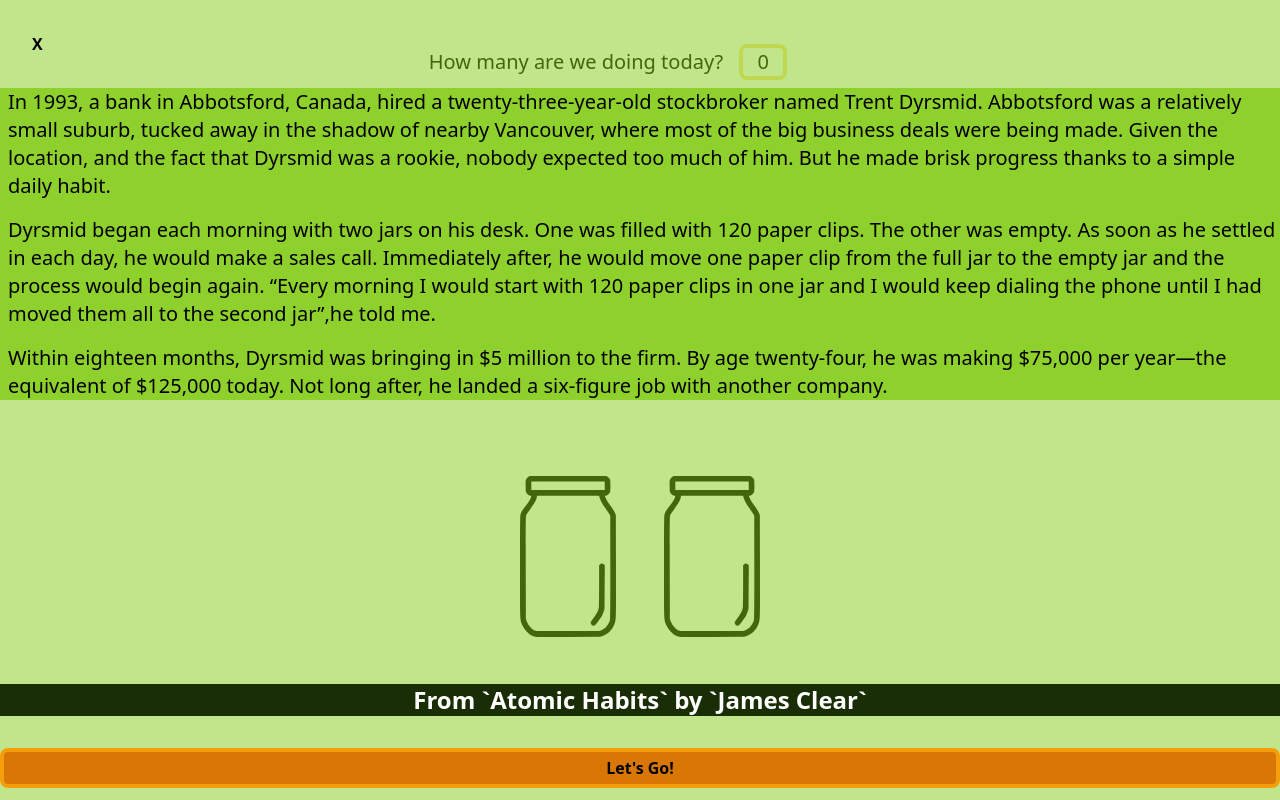
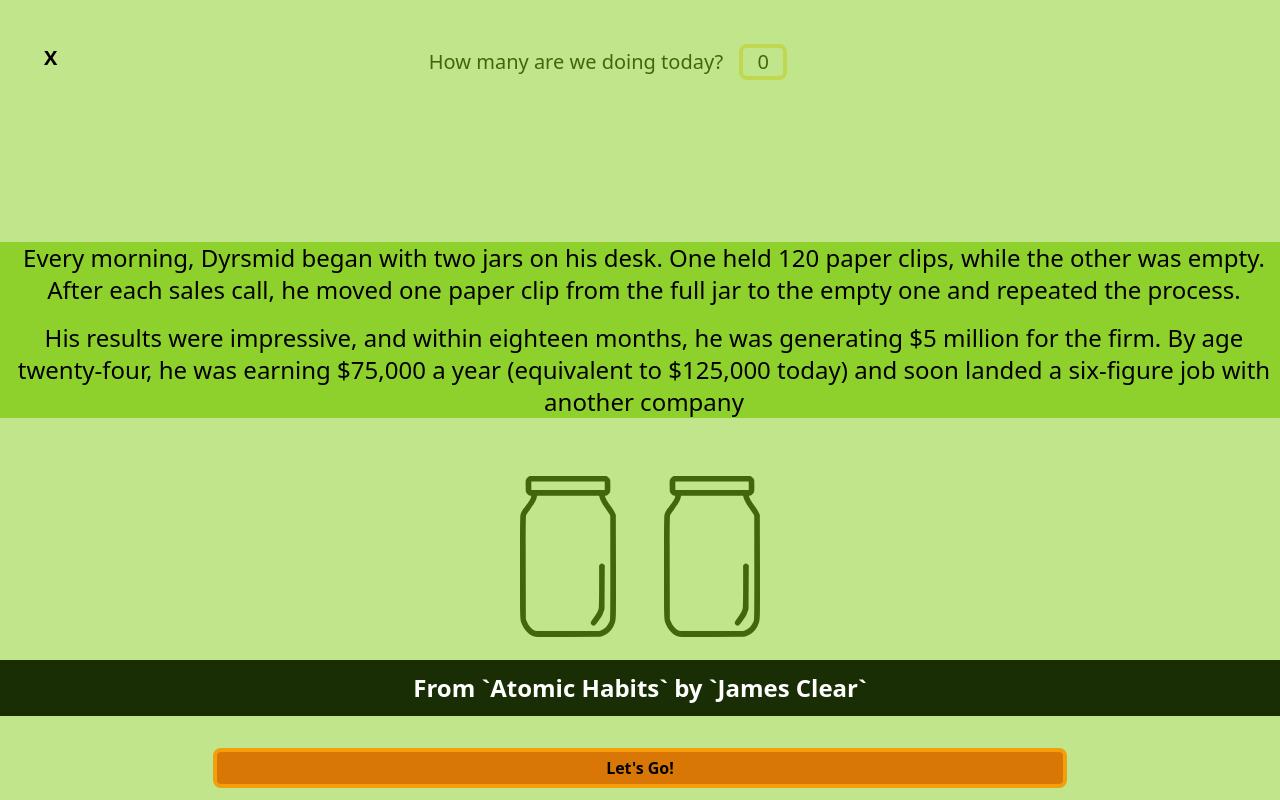
Before and after one commit to noviceGuru/paperclip-habit-tracker, a React (Vite) app: page / in a window 1280 px wide. Built offline with nearby package versions, Linux system fonts and the light colour scheme.

Commit message:
overlay text shortened and transition added to the changed stayles of three components in overlay.

```diff
--- a/src/App.tsx
+++ b/src/App.tsx
@@ -39,7 +39,7 @@ function App() {
     }
 
     return (
-        <div className="h-full relative">
+        <div className="h-full relative min-w-[290px]">
             <Overlay/>
             <div className="p-10 h-full flex flex-col gap-32">
                 <label className="h-10 self-center gap-4 flex items-center flex-wrap justify-center text-center select-none sm:text-lg md:text-xl">
--- a/src/components/overlay/Overlay.tsx
+++ b/src/components/overlay/Overlay.tsx
@@ -6,54 +6,44 @@ export default function Overlay() {
     return (
         show && (
             <div className="h-full bg-lime-500 bg-opacity-50 absolute top-0 flex flex-col justify-between z-10">
-                <div>
+                <div className="flex flex-col justify-center h-full">
                     <div
-                        className="right-0 cursor-pointer m-8 font-extrabold"
+                        className="p-3 text-xl cursor-pointer m-8 font-bold absolute left-0 top-0
+                        hover:font-extrabold hover:text-amber-800 transition-all duration-300 hover:text-2xl hover:rotate-90"
                         onClick={() => setShow(false)}
                     >
                         X
                     </div>
-                    <div className="bg-lime-500 bg-opacity-80 felx ps-2 text-sm sm:text-base md:text-lg lg:text-xl">
+                    <div className="bg-lime-500 bg-opacity-80 felx ps-2 text-md sm:text-lg md:text-xl lg:text-2xl text-center">
                         <p>
-                            In 1993, a bank in Abbotsford, Canada, hired a
-                            twenty-three-year-old stockbroker named Trent
-                            Dyrsmid. Abbotsford was a relatively small suburb,
-                            tucked away in the shadow of nearby Vancouver, where
-                            most of the big business deals were being made.
-                            Given the location, and the fact that Dyrsmid was a
-                            rookie, nobody expected too much of him. But he made
-                            brisk progress thanks to a simple daily habit.
+                            Every morning, Dyrsmid began with two jars on his
+                            desk. One held 120 paper clips, while the other was
+                            empty. After each sales call, he moved one paper
+                            clip from the full jar to the empty one and repeated
+                            the process.
                         </p>
                         <p className="mt-4">
-                            Dyrsmid began each morning with two jars on his
-                            desk. One was filled with 120 paper clips. The other
-                            was empty. As soon as he settled in each day, he
-                            would make a sales call. Immediately after, he would
-                            move one paper clip from the full jar to the empty
-                            jar and the process would begin again. “Every
-                            morning I would start with 120 paper clips in one
-                            jar and I would keep dialing the phone until I had
-                            moved them all to the second jar”,he told me.
-                        </p>
-                        <p className="mt-4">
-                            Within eighteen months, Dyrsmid was bringing in $5
-                            million to the firm. By age twenty-four, he was
-                            making $75,000 per year—the equivalent of $125,000
-                            today. Not long after, he landed a six-figure job
-                            with another company.
+                            His results were impressive, and within eighteen
+                            months, he was generating $5 million for the firm.
+                            By age twenty-four, he was earning $75,000 a year
+                            (equivalent to $125,000 today) and soon landed a
+                            six-figure job with another company
                         </p>
                     </div>
                 </div>
                 <div className=" flex flex-col align-middle gap-8">
                     <a
-                        className="top-7 bg-lime-950  text-white font-bold text-center text-2xl cursor-pointer"
+                        className="top-7 bg-lime-950  text-white font-bold text-center text-2xl cursor-pointer p-3
+                        hover:text-amber-500 transition-colors duration-400"
                         href="https://jamesclear.com/atomic-habits"
                         target="_blank"
                     >
                         From `Atomic Habits` by `James Clear`
                     </a>
                     <button
-                        className="border-solid border-amber-500 bg-amber-600 border-4 rounded-lg p-1 select-none mb-3 font-extrabold"
+                        className="border-solid border-amber-500 bg-amber-600 border-4 rounded-lg p-1 select-none mb-3 font-bold w-2/3 self-center
+                        hover:bg-amber-500 hover:border-amber-700 hover:text-amber-700 hover:font-extrabold
+                        transition-all duration-200"
                         onClick={() => setShow(false)}
                     >
                         Let's Go!
```
